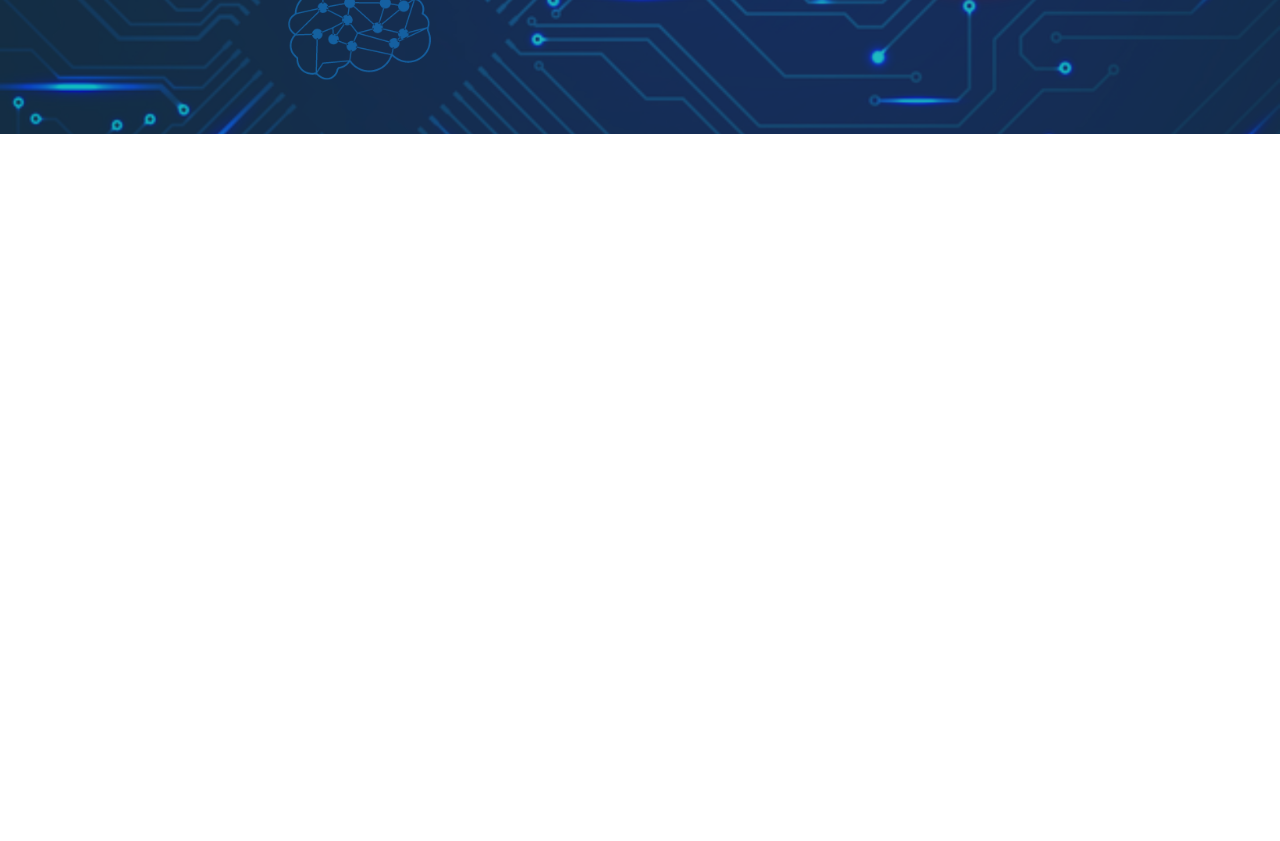
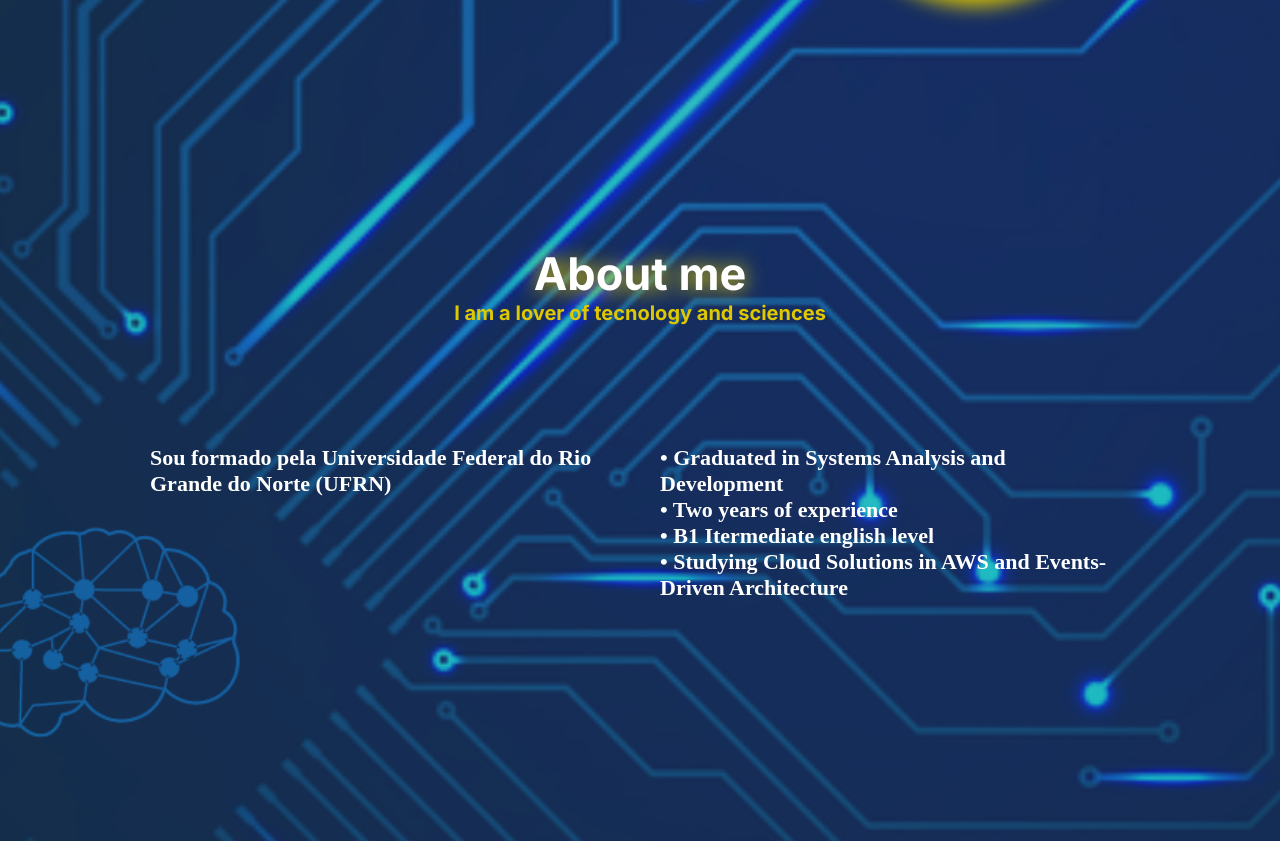
Before and after one commit to enuchsa/enuch-portfolio, a Next.js app: page / in a window 1280 px wide. Shown: the part 540-1381 px from the top of the page. Before the commit the page ends 800 px from the top, so only its background shows below. Built offline with nearby package versions, Linux system fonts and the light colour scheme.

Commit message:
about me

```diff
--- a/src/app/components/navbar/navbar.css
+++ b/src/app/components/navbar/navbar.css
@@ -27,8 +27,8 @@
 
 #navbar .container .logo:hover {
     font-weight: bolder;
-    color: rgb(255, 1, 1);
-    text-shadow: 0.5px 0.5px 10px rgb(255, 255, 255);
+    color: var(--secondary-color);
+    text-shadow: 0.5px 0.5px 10px var(--text-primary-color);
     transition: 0.5s;
 }
 
@@ -36,7 +36,7 @@
     margin: 0 10px;
 
     font-size: 18px;
-    text-shadow: 0.5px 0.5px 10px rgb(255, 255, 255);
+    text-shadow: 0.5px 0.5px 10px var(--text-primary-color);
 }
 
 #navbar .container .menu a:hover{
@@ -44,8 +44,8 @@
 
     font-weight: bolder;
     font-size: 20px;
-    color: rgb(255, 1, 1);
-    text-shadow: 0.5px 0.5px 10px rgb(255, 255, 255);
+    color: var(--secondary-color);
+    text-shadow: 0.5px 0.5px 10px var(--text-primary-color);
 
     transition: 0.5s;
 }
@@ -76,8 +76,8 @@
 
 
     #navbar .container .mobile-menu:hover {
-        color: rgb(255, 1, 1);
-        box-shadow: 0.5px 0.5px 20px rgb(255, 255, 255);
+        color: var(--secondary-color);
+        box-shadow: 0.5px 0.5px 20px var(--text-primary-color);
 
         transition: 0.5s;
     }
--- a/src/app/globals.css
+++ b/src/app/globals.css
@@ -1,7 +1,8 @@
 :root {
   --primary-color: rgb(24, 23, 23);
-  --secondary-color: rgb(175, 0, 0);
+  --secondary-color: rgb(223, 200, 0);
   --text-primary-color: rgb(255, 255, 255);
+  --text-secondary-color: rgb(255, 255, 255);
   --bg-second: rgb(49, 49, 49);
 }
 
@@ -27,11 +28,26 @@ a {
 }
 
 .container {
-  padding: 100px 150px;
+  padding: 120px 150px;
 }
 
 .text-color {
   color: var(--text-primary-color);
+}
+
+.sections-header {
+  text-align: center;
+}
+
+.sections-header h3{
+  font-size: 45px;
+  text-shadow: 1px 1px 20px var(--secondary-color);
+}
+
+.sections-header p{
+  font-size: 20px;
+  font-weight: 700;
+  color: var(--secondary-color);
 }
 
 @media (max-width: 1085px) {
--- a/src/app/page.tsx
+++ b/src/app/page.tsx
@@ -1,4 +1,5 @@
 import Navbar from "./components/navbar/navbar";
+import About from "./pages/about/about";
 import Home from "./pages/home/home";
 
 export default function index() {
@@ -6,6 +7,7 @@ export default function index() {
     <main>
       <Navbar />
       <Home />
+      <About />
     </main>
   );
 }
--- /dev/null
+++ b/src/app/pages/about/about.css
@@ -0,0 +1,29 @@
+#about .container {
+    display: flex;
+    flex-direction: column;
+    justify-content: center;
+    align-items: center;
+}
+
+#about .about-text {
+    width: 100%;
+
+    display: flex;
+    justify-content: space-between;
+    padding: 100px 0;
+
+    font-size: 22px;
+    font-weight: 600;
+    font-family: 'Times New Roman', Times, serif;
+    color: var(--text-secondary-color);
+}
+
+#about .about-text section {
+    padding: 20px 0;
+}
+
+@media (max-width: 1080px) {
+    #about .about-text {
+        flex-direction: column;
+    }
+}
--- /dev/null
+++ b/src/app/pages/about/about.tsx
@@ -0,0 +1,27 @@
+import "./about.css";
+
+export default function About() {
+  return (
+    <section id="about">
+      <section className="container">
+        <header className="sections-header">
+          <h3>About me</h3>
+          <p>I am a lover of tecnology and sciences</p>
+        </header>
+        <section className="about-text">
+          <section className="cover-letter">
+            <p>Sou formado pela Universidade Federal do Rio Grande do Norte (UFRN)</p>
+          </section>
+          <section className="summary">
+            <p>• Graduated in Systems Analysis and Development</p>
+            <p>• Two years of experience</p>
+            <p>• B1 Itermediate english level</p>
+            <p>
+              • Studying Cloud Solutions in AWS and Events-Driven Architecture
+            </p>
+          </section>
+        </section>
+      </section>
+    </section>
+  );
+}
--- a/src/app/pages/home/home.css
+++ b/src/app/pages/home/home.css
@@ -22,12 +22,12 @@
     font-size: 25px;
     font-style: italic;
     color: var(--secondary-color);
-    text-shadow: 3px 3px 15px white;
+    text-shadow: 3px 3px 15px var(--text-primary-color);
 
     margin-bottom: 20px;
 }
 
-#home .container .home-text .span {
+#home .container .home-text p {
     font-size: 18px;
     font-family: 'Times New Roman', Times, serif;
 }
--- a/src/app/pages/home/home.tsx
+++ b/src/app/pages/home/home.tsx
@@ -7,9 +7,9 @@ export default function Home() {
         <section className="home-text">
           <h2>ENUCH SANTOS</h2>
           <h3><span className="text-color">I AM A</span> SOFTWARE ENGINEER</h3>
-          <span className="span">
+          <p>
             Hellooo! Welcome to my portfolio. Come on, make yourself at home
-          </span>
+          </p>
         </section>
         <section className="image">
           <section className="image-effect"></section>
```
